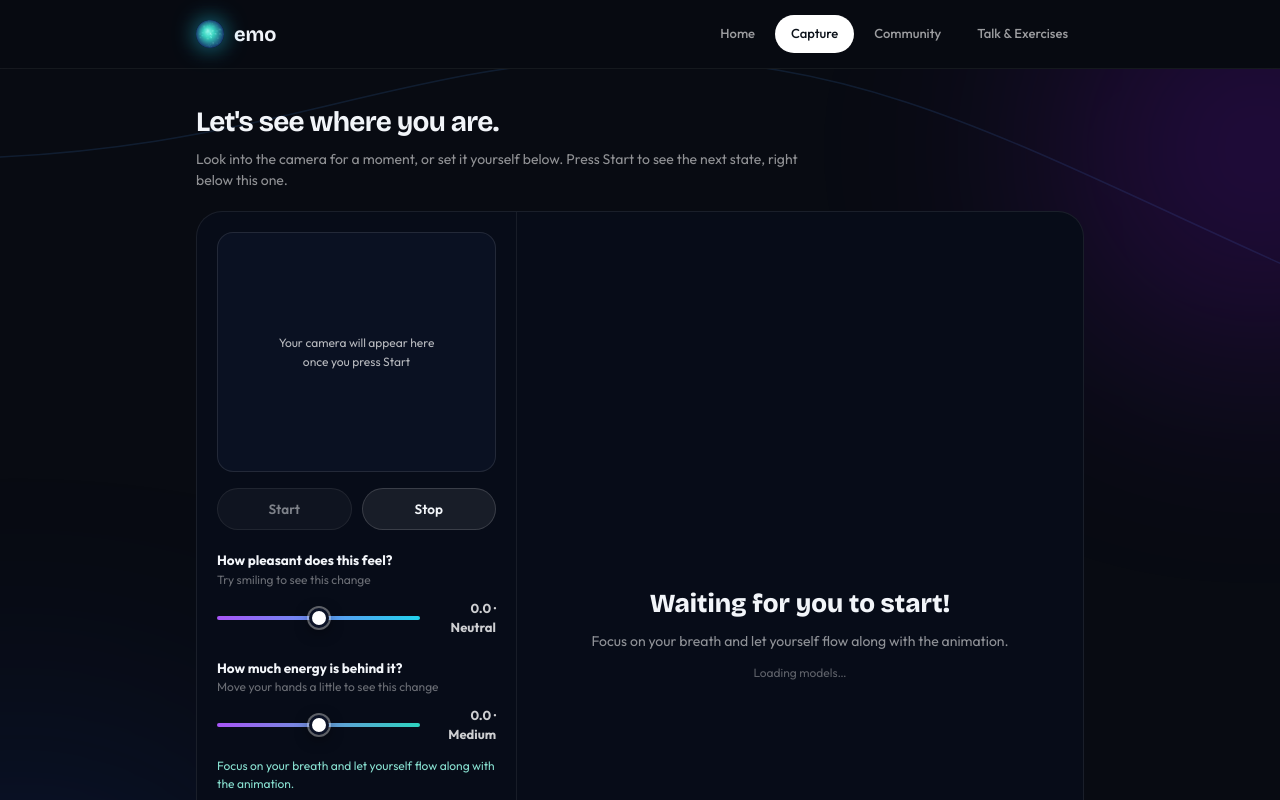
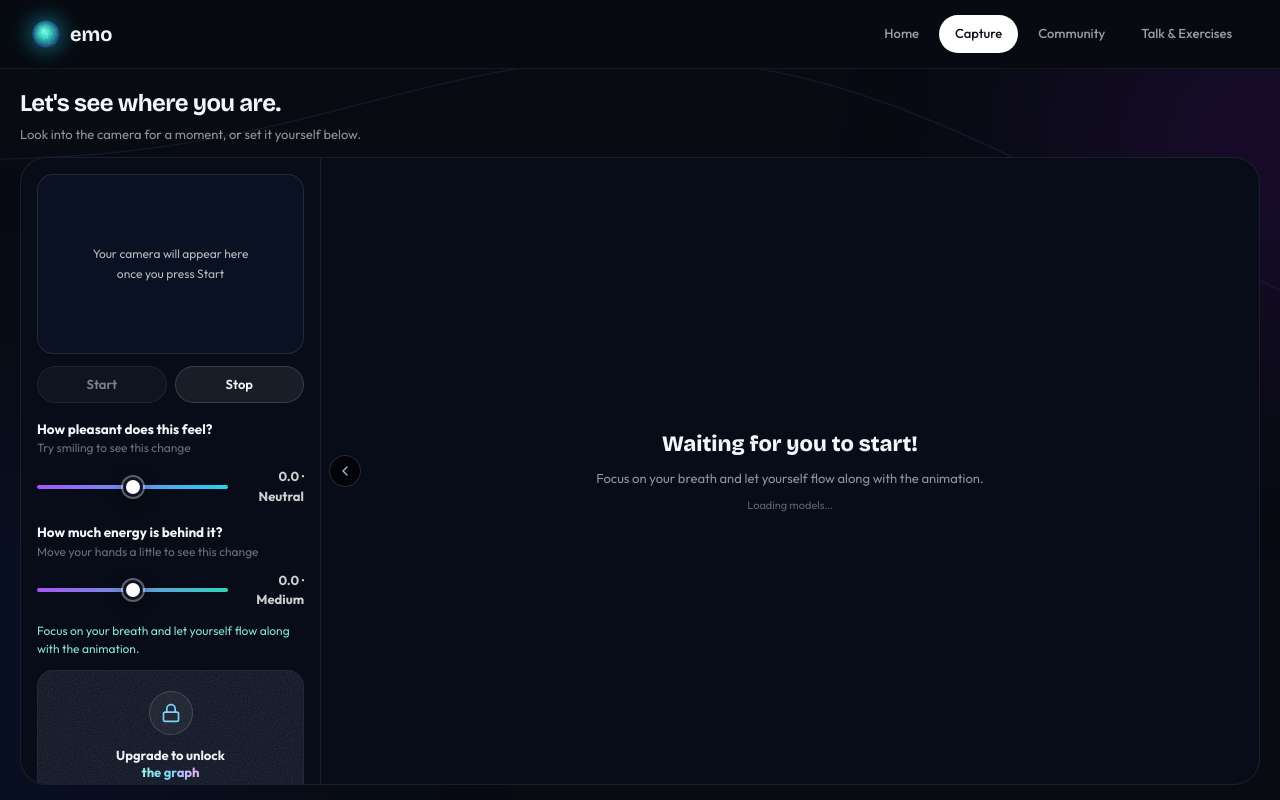
Before and after one commit to ketarora/EMO, a Next.js app: page /capture in a window 1280 px wide. Shown: the top 800 px of the page. Built offline with nearby package versions, Linux system fonts and the light colour scheme.

Commit message:
Polish layout, reduce shadows, full-viewport capture, collapsible sidebar

```diff
--- a/app/capture/page.tsx
+++ b/app/capture/page.tsx
@@ -3,7 +3,7 @@
 import { useCallback, useEffect, useRef, useState } from "react";
 import Script from "next/script";
 import { AnimatePresence, motion } from "framer-motion";
-import { ChevronRight, Lock } from "lucide-react";
+import { ChevronLeft, ChevronRight, Lock } from "lucide-react";
 import Link from "next/link";
 import { EmoEngine } from "./EmoEngine";
 import prompts from "@/lib/emotion-prompts.json";
@@ -80,6 +80,8 @@
   const [prompt, setPrompt] = useState("Focus on your breath and let yourself flow along with the animation.");
   const [saved, setSaved] = useState(false);
   const [photoData, setPhotoData] = useState<string | null>(null);
+  const [panelOpen, setPanelOpen] = useState(true);
+  const [affirmation, setAffirmation] = useState("");
 
   const videoRef = useRef<HTMLVideoElement>(null);
   const overlayRef = useRef<HTMLCanvasElement>(null);
@@ -353,6 +355,17 @@
     setStatus(d.modelReady ? "Stopped. Click Start." : "Stopped.");
   };
 
+  const AFFIRMATIONS = [
+    "You are doing great.",
+    "Breathe in. Breathe out.",
+    "Let your feelings flow.",
+    "This moment is yours.",
+    "You are enough.",
+    "Be gentle with yourself.",
+    "It's okay to feel this way.",
+    "You are not alone.",
+  ];
+
   const handleFinish = () => {
     if (videoRef.current) {
       const v = videoRef.current;
@@ -377,6 +390,18 @@
     setDone(false);
     handleStop();
   };
+
+  // Start affirmation cycle when engine runs
+  useEffect(() => {
+    if (!started) { setAffirmation(""); return; }
+    let idx = 0;
+    setAffirmation(AFFIRMATIONS[0]);
+    const timer = setInterval(() => {
+      idx = (idx + 1) % AFFIRMATIONS.length;
+      setAffirmation(AFFIRMATIONS[idx]);
+    }, 4000);
+    return () => clearInterval(timer);
+  }, [started]);
 
   const handleShareReport = async () => {
     const canvas = document.createElement("canvas");
@@ -473,27 +498,26 @@
       <Script src="https://cdn.jsdelivr.net/npm/onnxruntime-web@1.23.0/dist/ort.min.js" strategy="afterInteractive" onLoad={() => { if (window.ort) window.ort.env.wasm.wasmPaths = "https://cdn.jsdelivr.net/npm/onnxruntime-web@1.23.0/dist/"; }} />
 
       <div className="pointer-events-none absolute inset-0" aria-hidden>
-        <svg className="absolute left-1/2 top-[-30px] h-[380px] w-[1400px] -translate-x-1/2 opacity-40" viewBox="0 0 1400 380" fill="none">
+        <svg className="absolute left-1/2 top-[-30px] h-[380px] w-full -translate-x-1/2 opacity-30" viewBox="0 0 1400 380" fill="none" preserveAspectRatio="none">
           <path d="M-20 120 C 320 120, 450 20, 700 20 S 1100 120, 1420 260" stroke="#1e3a5f" strokeWidth="1.5" />
         </svg>
-        <div className="absolute -right-40 top-[-100px] h-[360px] w-[360px] rounded-full bg-purple-600/25 blur-[130px]" />
-        <div className="absolute -left-48 bottom-[-80px] h-[420px] w-[420px] rounded-full bg-blue-700/25 blur-[140px]" />
+        <div className="absolute -right-40 top-[-100px] h-[360px] w-[360px] rounded-full bg-purple-600/15 blur-[130px]" />
+        <div className="absolute -left-48 bottom-[-80px] h-[420px] w-[420px] rounded-full bg-blue-700/15 blur-[140px]" />
       </div>
 
-      <div className="relative mx-auto max-w-[928px] px-5 pb-20 pt-8">
-        <motion.h1 initial={{ opacity: 0, y: 16 }} animate={{ opacity: 1, y: 0 }} transition={{ duration: 0.6, ease }} className="font-display text-[28px] font-bold tracking-tight">
+      <div className="relative flex h-[calc(100vh-68px)] flex-col px-5 pt-4 pb-4">
+        <motion.h1 initial={{ opacity: 0, y: 16 }} animate={{ opacity: 1, y: 0 }} transition={{ duration: 0.6, ease }} className="font-display text-[24px] font-bold tracking-tight">
           Let&apos;s see where you are.
         </motion.h1>
-        <p className="mt-1.5 max-w-[640px] text-[14px] text-white/55">
-          Look into the camera for a moment, or set it yourself below. Press Start to see the next state, right
-          below this one.
+        <p className="mt-1 max-w-[640px] text-[13px] text-white/55">
+          Look into the camera for a moment, or set it yourself below.
         </p>
 
-        <div className={`mt-5 overflow-hidden rounded-[26px] border border-white/[0.08] bg-[#070c18] ${done ? "" : "grid md:grid-cols-[320px_1fr]"}`}>
+        <div className={`mt-3 flex-1 overflow-hidden rounded-[26px] border border-white/[0.08] bg-[#070c18] ${done ? "" : "grid"}`} style={!done ? { gridTemplateColumns: panelOpen ? "300px 1fr" : "0px 1fr" } : undefined}>
           <AnimatePresence initial={false}>
-            {!done && (
-              <motion.aside key="panel" initial={{ opacity: 0, x: -18 }} animate={{ opacity: 1, x: 0 }} exit={{ opacity: 0, x: -24 }} transition={{ duration: 0.3, ease: "easeOut" }} className="border-b border-white/[0.07] p-5 md:border-b-0 md:border-r">
-                <div className="relative flex h-[240px] items-center justify-center overflow-hidden rounded-2xl border border-white/10 bg-[#0a1122]">
+            {!done && panelOpen && (
+              <motion.aside key="panel" initial={{ opacity: 0, x: -18 }} animate={{ opacity: 1, x: 0 }} exit={{ opacity: 0, x: -24 }} transition={{ duration: 0.3, ease: "easeOut" }} className="overflow-y-auto border-r border-white/[0.07] p-4">
+                <div className="relative flex h-[180px] items-center justify-center overflow-hidden rounded-2xl border border-white/10 bg-[#0a1122]">
                   <video ref={videoRef} muted playsInline className="absolute inset-0 h-full w-full object-cover" />
                   <canvas ref={overlayRef} className="absolute inset-0 h-full w-full" />
                   {!started && (
@@ -505,16 +529,16 @@
                   )}
                 </div>
 
-                <div className="mt-4 grid grid-cols-2 gap-2.5">
-                  <button onClick={handleStart} disabled={!detRef.current.modelReady} className="rounded-full border border-white/15 bg-white/[0.07] py-2.5 text-[13.5px] font-semibold transition hover:bg-white/[0.14] disabled:opacity-50">
+                <div className="mt-3 grid grid-cols-2 gap-2">
+                  <button onClick={handleStart} disabled={!detRef.current.modelReady} className="rounded-full border border-white/15 bg-white/[0.07] py-2 text-[13px] font-semibold transition hover:bg-white/[0.14] disabled:opacity-50">
                     Start
                   </button>
-                  <button onClick={handleStop} className="rounded-full border border-white/15 bg-white/[0.07] py-2.5 text-[13.5px] font-semibold transition hover:bg-white/[0.14]">
+                  <button onClick={handleFinish} className="rounded-full border border-white/15 bg-white/[0.07] py-2 text-[13px] font-semibold transition hover:bg-white/[0.14]">
                     Stop
                   </button>
                 </div>
 
-                <div className="mt-5 space-y-5">
+                <div className="mt-4 space-y-4">
                   <Slider label="How pleasant does this feel?" hint="Try smiling to see this change" value={valence} display={`${valence.toFixed(1)} · ${valLabel(valence)}`} accent="linear-gradient(90deg,#a855f7,#22d3ee)"
                     onChange={(v) => { detRef.current.manualV = true; setValence(v); if (engineRef.current) engineRef.current.valence = v; }} />
                   <Slider label="How much energy is behind it?" hint="Move your hands a little to see this change" value={arousal} display={`${arousal.toFixed(1)} · ${arLabel(arousal)}`} accent="linear-gradient(90deg,#a855f7,#2dd4bf)"
@@ -543,23 +567,42 @@
             )}
           </AnimatePresence>
 
-          <div className="relative min-h-[calc(100vh-140px)] flex-1 overflow-hidden">
+          <div className="relative flex-1 overflow-hidden">
+            {/* Chevron toggle for sidebar */}
+            {!done && (
+              <button
+                onClick={() => setPanelOpen((p) => !p)}
+                className="absolute left-2 top-1/2 z-10 flex h-8 w-8 -translate-y-1/2 items-center justify-center rounded-full border border-white/15 bg-black/60 text-white/70 backdrop-blur transition hover:bg-white/15"
+                aria-label="Toggle panel"
+              >
+                {panelOpen ? <ChevronLeft className="h-4 w-4" /> : <ChevronRight className="h-4 w-4" />}
+              </button>
+            )}
             <div ref={stageRef} className="absolute inset-0 [&>canvas]:h-full [&>canvas]:w-full" />
+            {/* Affirmation text overlay */}
+            {started && !done && affirmation && (
+              <motion.p
+                key={affirmation}
+                initial={{ opacity: 0, y: 10 }}
+                animate={{ opacity: 1, y: 0 }}
+                exit={{ opacity: 0, y: -10 }}
+                transition={{ duration: 0.6 }}
+                className="pointer-events-none absolute bottom-6 left-0 right-0 text-center text-[18px] font-semibold text-white/70 drop-shadow-[0_2px_12px_rgba(0,0,0,0.8)]"
+              >
+                {affirmation}
+              </motion.p>
+            )}
             <AnimatePresence mode="wait">
               {!started && !done && (
                 <motion.div key="idle" initial={{ opacity: 0, y: 14 }} animate={{ opacity: 1, y: 0 }} exit={{ opacity: 0, y: -10 }} transition={{ duration: 0.3, ease: "easeOut" }} className="pointer-events-none absolute inset-0 flex flex-col items-center justify-center px-8 text-center">
-                  <h2 className="text-[26px] font-extrabold">Waiting for you to start!</h2>
-                  <p className="mt-2 max-w-[460px] text-[14px] text-white/55">
+                  <h2 className="text-[22px] font-extrabold">Waiting for you to start!</h2>
+                  <p className="mt-2 max-w-[400px] text-[13px] text-white/55">
                     Focus on your breath and let yourself flow along with the animation.
                   </p>
-                  <p className="mt-3 text-[12px] text-white/35">{status}</p>
+                  <p className="mt-2 text-[11px] text-white/35">{status}</p>
                 </motion.div>
               )}
-              {started && !done && (
-                <motion.button key="finish" initial={{ opacity: 0 }} animate={{ opacity: 1 }} exit={{ opacity: 0 }} onClick={handleFinish} className="absolute right-4 top-4 rounded-full border border-white/15 bg-black/50 px-5 py-2 text-[13px] font-semibold backdrop-blur transition hover:bg-white/10">
-                  Finish →
-                </motion.button>
-              )}
+              {/* Removed separate Finish button — Stop already triggers finish */}
               {done && (
                 <motion.div key="done" initial={{ opacity: 0, y: 18 }} animate={{ opacity: 1, y: 0 }} exit={{ opacity: 0 }} transition={{ duration: 0.35, ease: "easeOut" }} className="absolute inset-0 flex flex-col items-center justify-center bg-black/30 px-8 text-center">
                   <button onClick={handleBack} className="absolute left-4 top-4 flex h-9 w-9 items-center justify-center rounded-xl border border-white/15 bg-white/5 text-white/70 transition hover:bg-white/15" aria-label="Back to controls">›</button>
@@ -584,13 +627,6 @@
             </AnimatePresence>
           </div>
         </div>
-
-        {done && (
-          <div className="mt-4 grid gap-2.5 rounded-2xl border border-white/[0.08] bg-[#070c18] p-4 sm:grid-cols-2 md:hidden">
-            <Slider label="Pleasant?" hint="Try smiling" value={valence} display={valLabel(valence)} accent="linear-gradient(90deg,#a855f7,#22d3ee)" onChange={(v) => { setValence(v); if (engineRef.current) engineRef.current.valence = v; }} />
-            <Slider label="Energy?" hint="Move hands" value={arousal} display={arLabel(arousal)} accent="linear-gradient(90deg,#a855f7,#2dd4bf)" onChange={(v) => { setArousal(v); if (engineRef.current) engineRef.current.arousal = v; }} />
-          </div>
-        )}
       </div>
 
       <style jsx global>{`
--- a/app/components/Nav.tsx
+++ b/app/components/Nav.tsx
@@ -15,7 +15,7 @@
   const pathname = usePathname();
   return (
     <header className="sticky top-0 z-50 border-b border-white/[0.06] bg-[#080B12]/70 backdrop-blur-md">
-      <div className="mx-auto flex h-[68px] max-w-[928px] items-center justify-between px-5">
+      <div className="flex h-[68px] items-center justify-between px-8">
         <Link href="/" className="flex items-center gap-2.5 transition-opacity hover:opacity-85">
           <span className="relative inline-flex h-7 w-7 items-center justify-center overflow-hidden rounded-full shadow-[0_0_22px_rgba(34,211,238,0.65)]">
             <Image src="/figma-home/v21_5778.png" alt="emo logo" fill className="object-cover" />
```
Also changed, not shown: app/community/page.tsx (+8 -9 lines), app/globals.css (+8 -9 lines), app/talk-exercises/page.tsx (+5 -5 lines).
